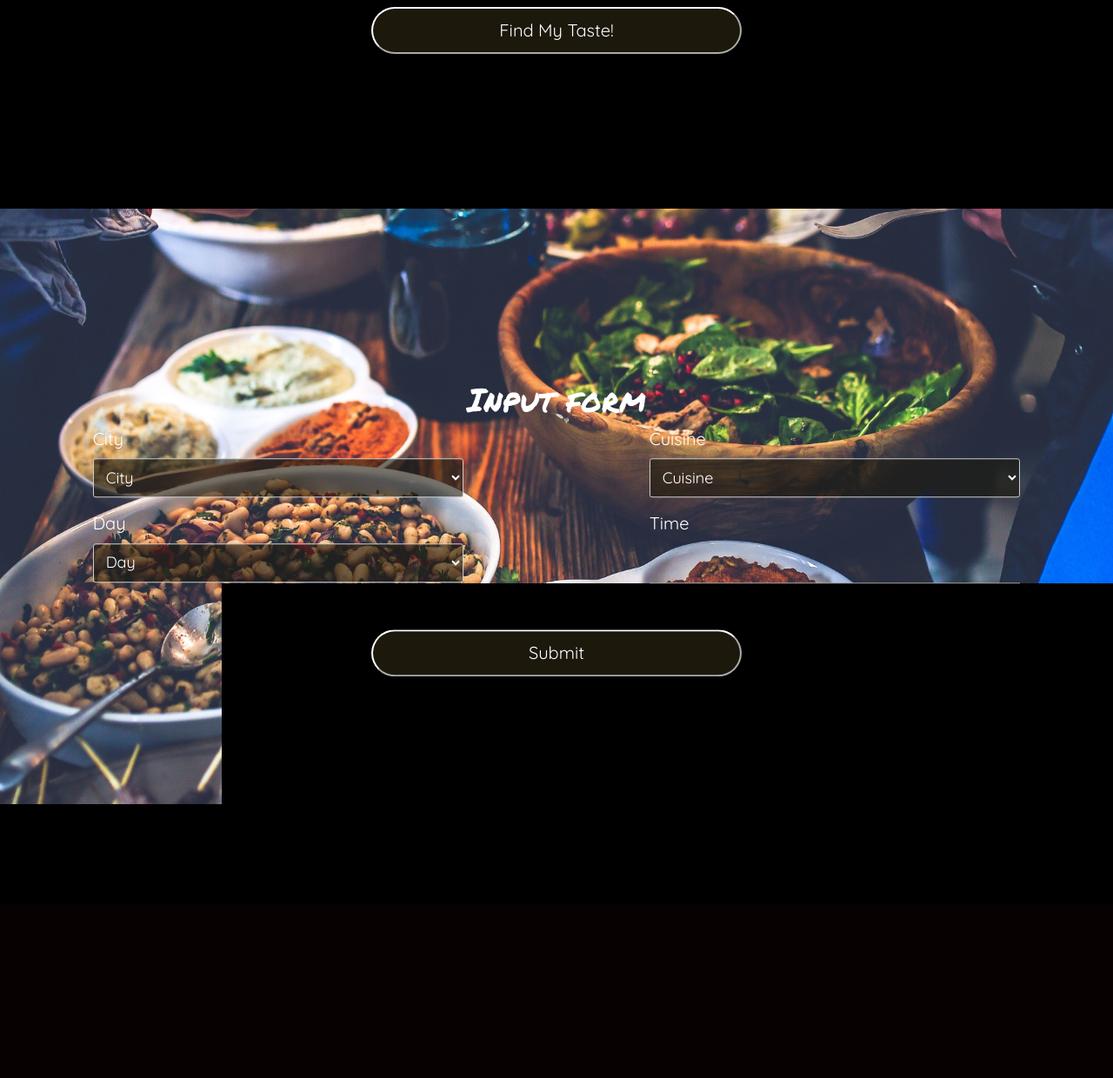
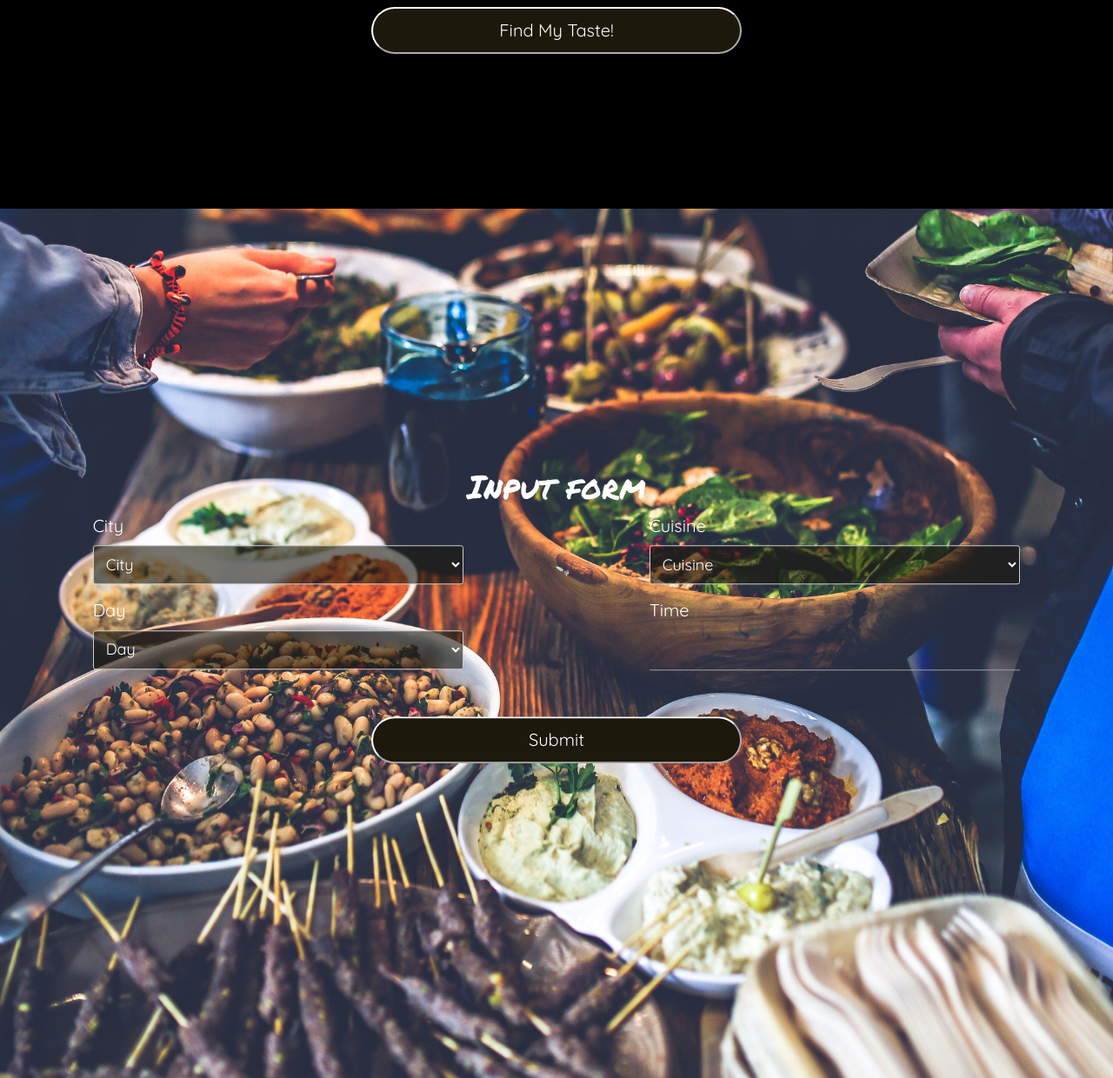
Before and after one commit to BApillli/AH, a Flask app: page / in a window 1280 px wide. Shown: the part 1360-2600 px from the top of the page at 87% size. Before the commit the page ends 2285 px from the top, so only its background shows below. Run offline with Flask 2, Linux system fonts and the light colour scheme; some libraries are stand-ins or nearby versions; some web fonts are replaced.

Commit message:
Input section min-height changed

```diff
--- a/Project2/static/main.css
+++ b/Project2/static/main.css
@@ -211,6 +211,11 @@ option, select {
     width: 100%;
 }
 
+.input-section {
+    height: 100vh;
+    min-height: 1000px;
+}
+
 /*
 .secondTop{
     background-image: ;
--- a/Project2/templates/firstpage.html
+++ b/Project2/templates/firstpage.html
@@ -53,12 +53,12 @@
             <div class="col-1 col-sm-1 col-md-4 col-lg-4 col-xl-4" style='padding: 0; margin: 0;'></div>
         </div>
     </div>
-</div
+</div>
 
 <div class='container-fluid section'>
     <!-- part for the input form -->
     <div class="row" id='input'>
-        <div class="parallax-container par">
+        <div class="parallax-container par input-section">
             <div class='divImg'>
                 <div class="row form">
                     <div class="col-12 col-sm-12 col-md-12 col-lg-12 col-xl-12" style='padding: 0; margin: 0;'>
```
